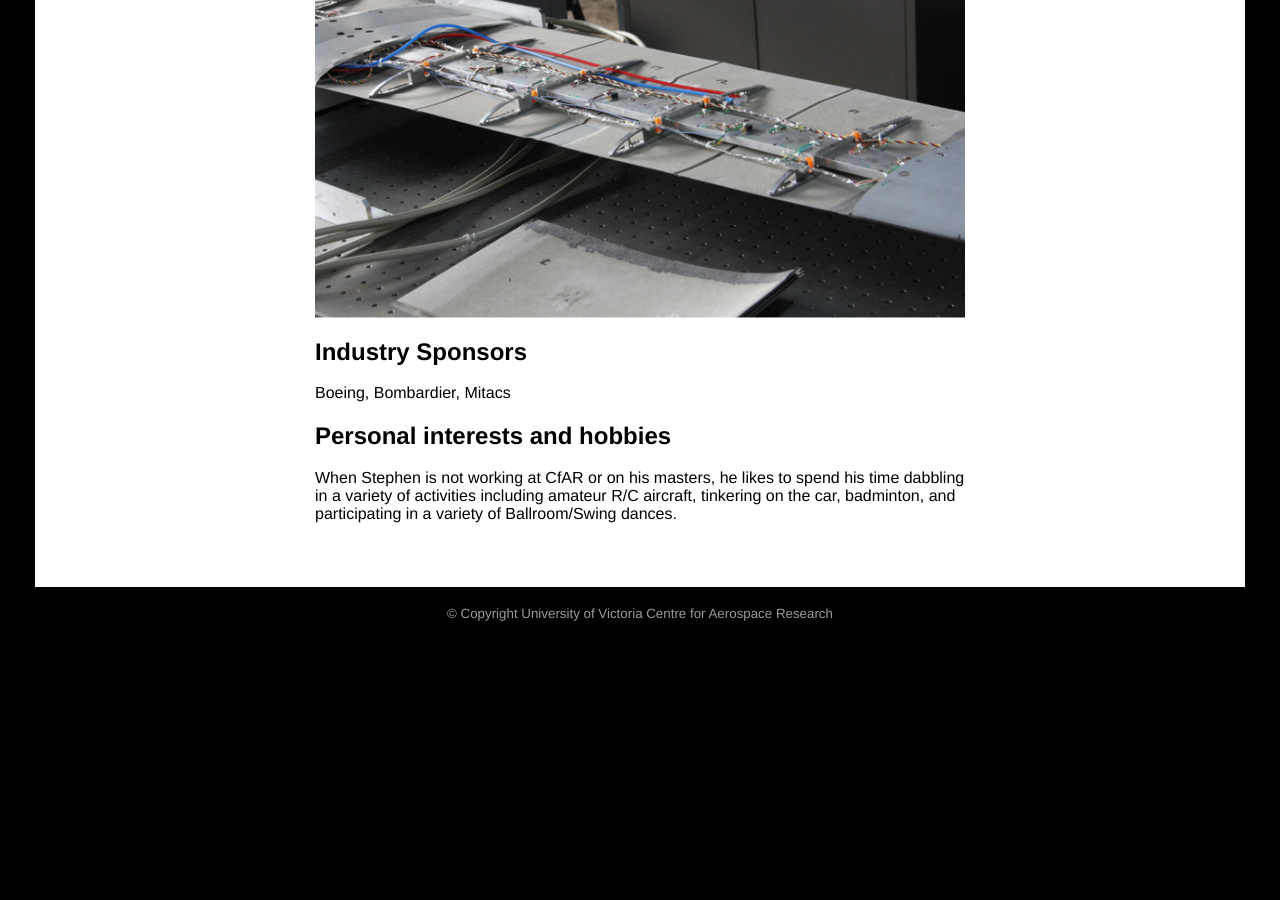
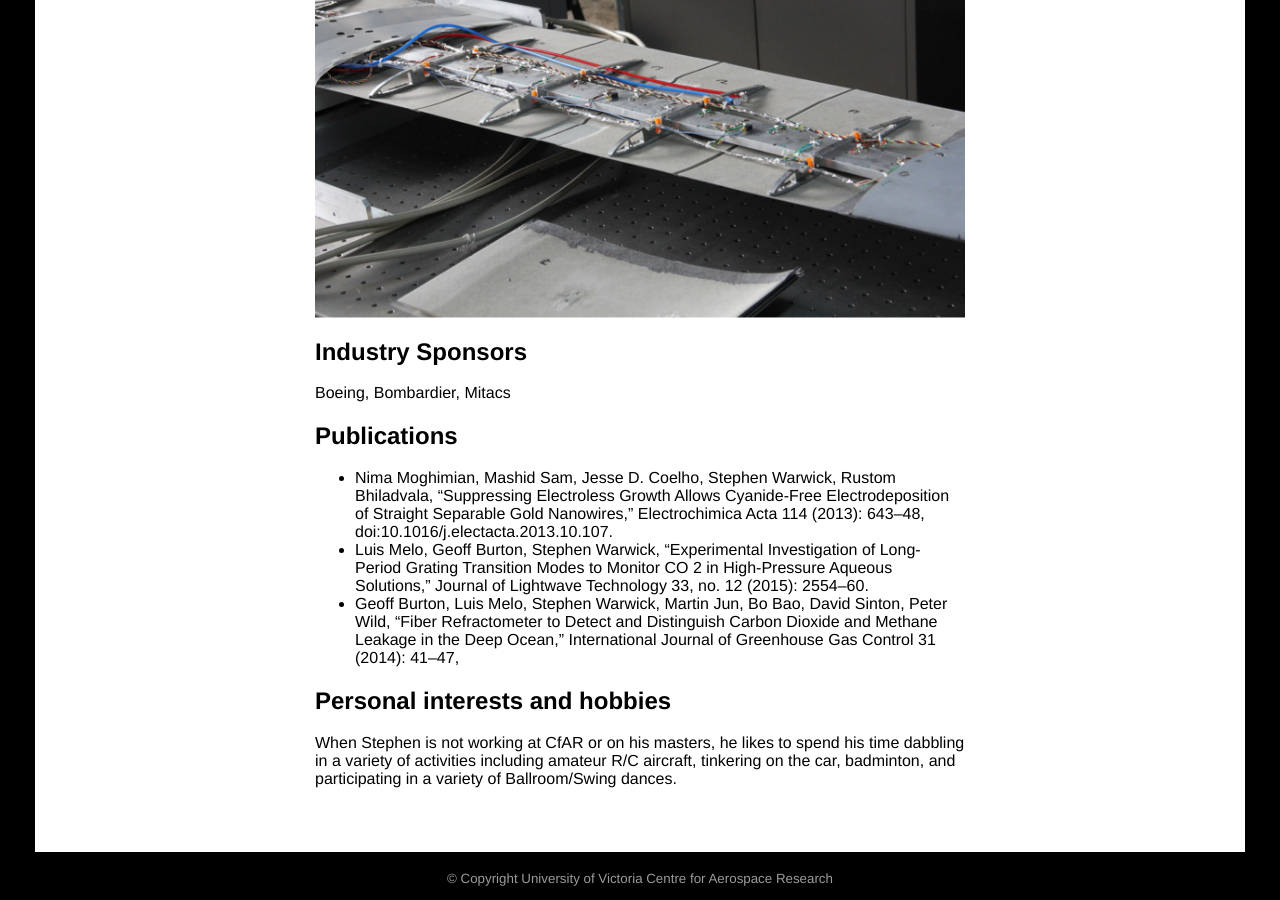
Before and after one commit to UVic-CfAR/uvic-cfar.github.io, a Jekyll site: the page built from profile/swarwick.html, in a window 1280 px wide and 900 px high, scrolled down 1821 px. Built offline with Jekyll 4.4.1, drawn with Linux system fonts in a browser that asks for light colours; before the commit the page ends 2456 px from its top, so only the background shows below that.

Commit message:
add S.Warwick's publications

```diff
--- a/profile/swarwick.html
+++ b/profile/swarwick.html
@@ -20,5 +20,12 @@
 <h2>Industry Sponsors</h2>
 <p>Boeing, Bombardier, Mitacs</p>
 
+<h2>Publications</h2>
+<ul>
+	<li>Nima Moghimian, Mashid Sam, Jesse D. Coelho, Stephen Warwick, Rustom Bhiladvala, “Suppressing Electroless Growth Allows Cyanide-Free Electrodeposition of Straight Separable Gold Nanowires,” Electrochimica Acta 114 (2013): 643–48, doi:10.1016/j.electacta.2013.10.107.</li>
+	<li>Luis Melo, Geoff Burton, Stephen Warwick, “Experimental Investigation of Long-Period Grating Transition Modes to Monitor CO 2 in High-Pressure Aqueous Solutions,” Journal of Lightwave Technology 33, no. 12 (2015): 2554–60.</li>
+	<li>Geoff Burton, Luis Melo, Stephen Warwick, Martin Jun, Bo Bao, David Sinton, Peter Wild, “Fiber Refractometer to Detect and Distinguish Carbon Dioxide and Methane Leakage in the Deep Ocean,” International Journal of Greenhouse Gas Control 31 (2014): 41–47,</li>
+</ul>
+
 <h2>Personal interests and hobbies</h2>
 <p>When Stephen is not working at CfAR or on his masters, he likes to spend his time dabbling in a variety of activities including amateur R/C aircraft, tinkering on the car, badminton, and participating in a variety of Ballroom/Swing dances.</p>
```
